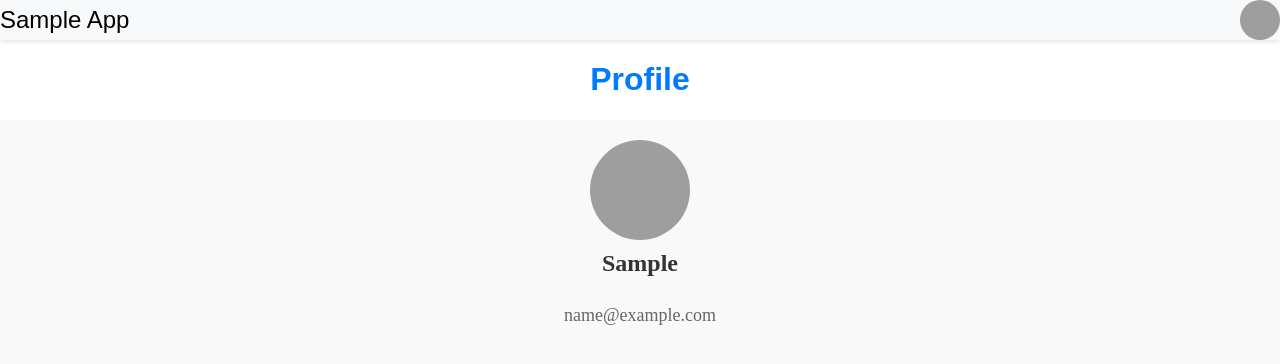
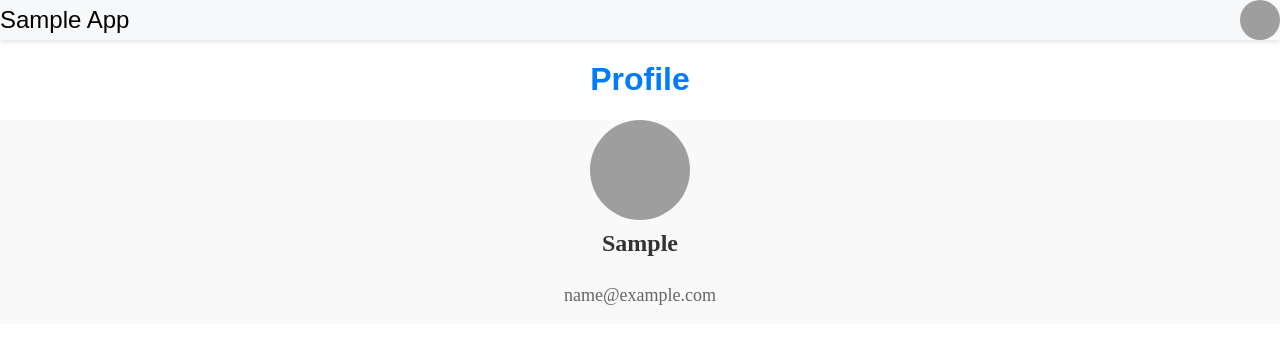
Before and after one commit to yuta519/personal_dashboard_app, a React (Create React App) app: page /signup in a window 1280 px wide. Both pictures are taken after typing "Sample", "name@example.com" into the empty fields and a click on the button "Create". Shown: the top 364 px of the page. Built offline with nearby package versions, Linux system fonts and the light colour scheme; grey boxes are pictures that could not be loaded.

Commit message:
Modify width

```diff
--- a/src/components/Form.tsx
+++ b/src/components/Form.tsx
@@ -9,7 +9,7 @@ const Form = styled.form`
   border: 1px solid #ddd;
   border-radius: 10px;
   background-color: #f9f9f9;
-  width: 100%;
+  width: 80%;
   max-width: 500px;
   margin: 0 auto;
 `;
--- a/src/pages/Profile.tsx
+++ b/src/pages/Profile.tsx
@@ -20,7 +20,6 @@ const ProfileWrapper = styled.div`
   display: flex;
   flex-direction: column;
   align-items: center;
-  padding: 20px;
   background-color: #f9f9f9;
   width: 100%;
 `;
```
